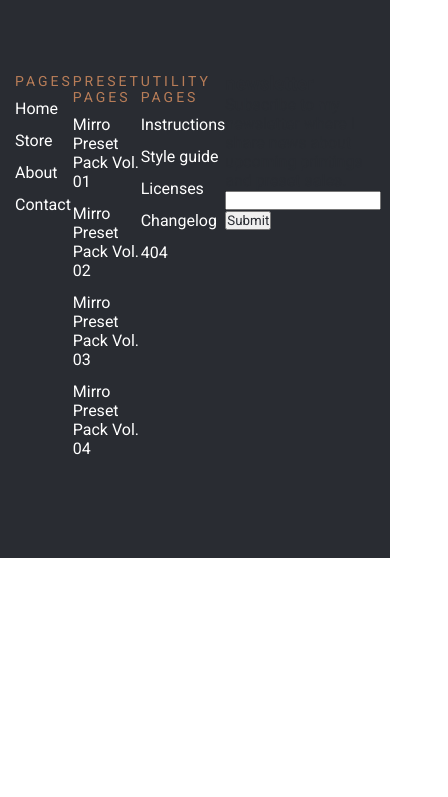
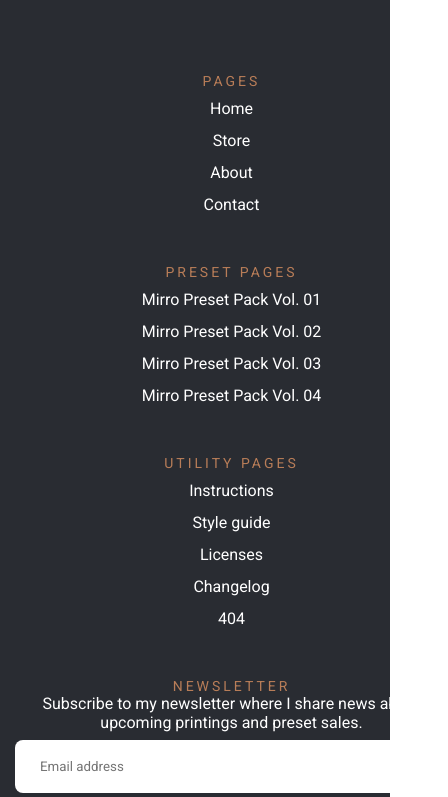
Before and after one commit to Hafis-bv/Mirro, a plain HTML site: page index.html in a window 390 px wide. Shown: the part 5315-6112 px from the top of the page, 448 px wide, since content can reach past the window. Before the commit the page ends 5873 px from the top, so only its background shows below. Drawn offline with Linux system fonts and the light colour scheme.

Commit message:
Update footer

```diff
--- a/index.html
+++ b/index.html
@@ -284,7 +284,7 @@
                 printings and preset sales.
               </p>
               <form>
-                <input type="email" />
+                <input type="email" placeholder="Email address" required />
                 <button>Submit</button>
               </form>
             </div>
--- a/styles/footer.css
+++ b/styles/footer.css
@@ -34,3 +34,75 @@
   font-size: 16px;
   font-weight: 400;
 }
+.footer-newsletter h3 {
+  color: #b87d58;
+  font-size: 14px;
+  font-weight: 400;
+  letter-spacing: 3px;
+  text-transform: uppercase;
+}
+.footer-newsletter p {
+  color: #fff;
+  font-size: 16px;
+  font-weight: 400;
+  max-width: 404px;
+}
+.footer-newsletter form {
+  position: relative;
+  margin-top: 8px;
+}
+.footer-newsletter button {
+  position: absolute;
+  right: 10px;
+  top: 50%;
+  transform: translateY(-50%);
+  border: none;
+  padding: 9px 10px;
+  background-color: #292c32;
+  color: #fff;
+  border-radius: 10px;
+}
+.footer-newsletter input {
+  border: none;
+  width: 433px;
+  height: 53px;
+  padding-left: 25px;
+  border-radius: 8px;
+}
+@media (max-width: 1218px) {
+  .footer-columns {
+    display: flex;
+    flex-wrap: wrap;
+    gap: 25px;
+    text-align: center;
+  }
+  .footer-newsletter p {
+    margin: 0 auto;
+  }
+
+  .footer-newsletter button {
+    right: 0;
+  }
+}
+
+@media (max-width: 930px) {
+  .footer-columns {
+    justify-content: space-around;
+    gap: 50px;
+  }
+}
+@media (max-width: 525px) {
+  .footer-columns {
+    justify-content: center;
+    flex-direction: column;
+  }
+  .footer-newsletter button {
+    position: static;
+    margin-top: 30px;
+    background-color: #b87d58;
+    padding: 15px 30px;
+  }
+  .footer-newsletter form {
+    flex-direction: column;
+  }
+}
```
